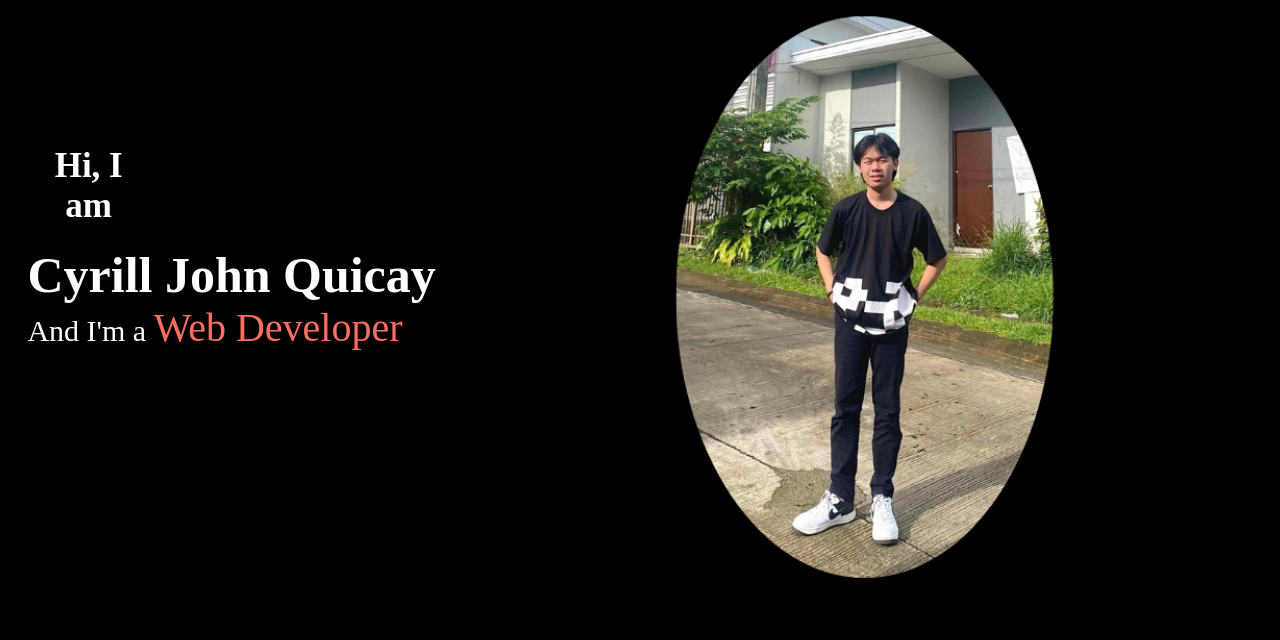
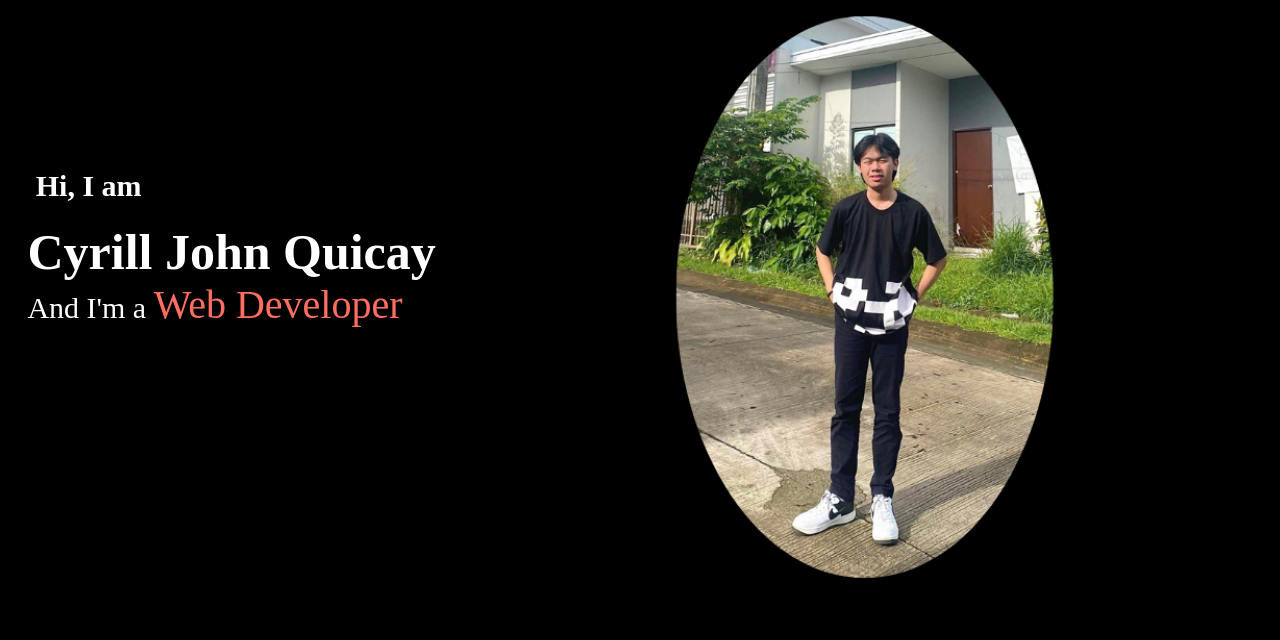
Before and after one commit to cjquicay/FINAL-PROJECT-WS, a plain HTML site: page index.html in a window 1280 px wide. Shown: the part 160-800 px from the top of the page. Drawn offline with Linux system fonts and the light colour scheme.

Commit message:
design.css

```diff
--- a/design.css
+++ b/design.css
@@ -96,11 +96,10 @@ nav ul li a:hover::after {
 }
 
 .header-text h1 {
-    font-size: 35px;
-    margin-top: 1px;
+    font-size: 30px;
     color: white;
     margin-right: 70%;
-    transition: all 0.3s ease;
+
 }
 
 .header-text h2 {
```
